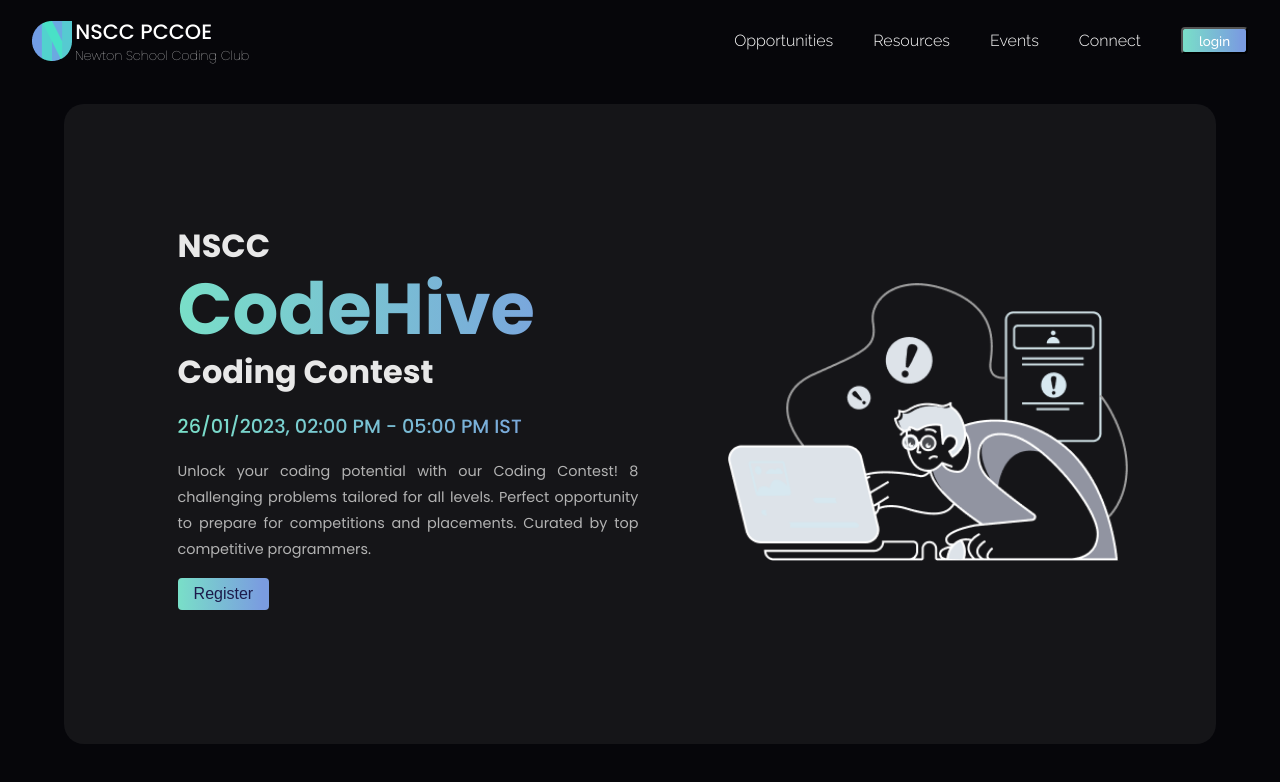
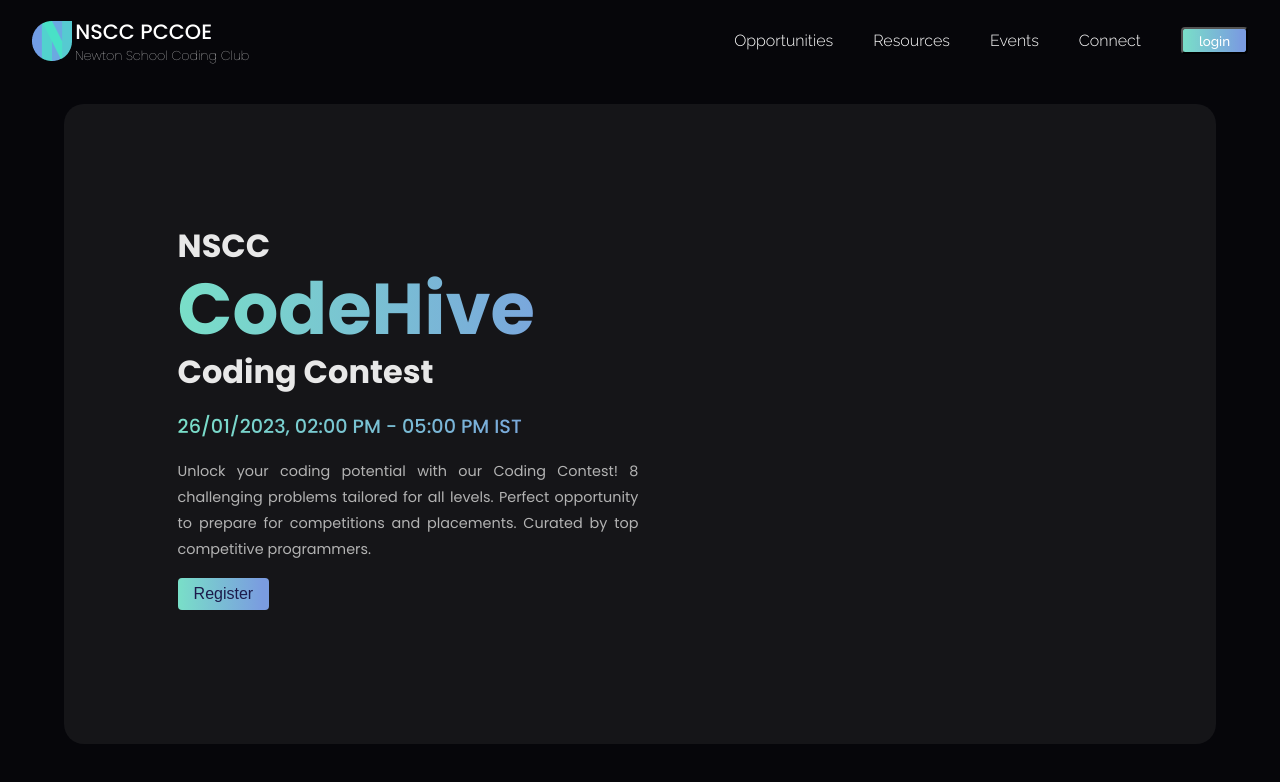
Before and after one commit to nsccpccoe/nscc-frontend, a Next.js app: page /event in a window 1280 px wide. Shown: the top 782 px of the page. Built offline with nearby package versions, Linux system fonts and the light colour scheme.

Commit message:
final changes

```diff
--- a/Components/EventPage/EventBox.tsx
+++ b/Components/EventPage/EventBox.tsx
@@ -1,6 +1,6 @@
 import classes from "./EventBox.module.css";
 import eventImage from "../../public/event.png";
-import Image from "next/image";
+// import Image from "next/image";
 import LandingContent from "./LandingContent";
 
 function EventBox() {
@@ -11,7 +11,7 @@ function EventBox() {
       </div>
       <div className={classes.content}>
         <div className={classes.img}>
-          <Image src={eventImage} alt="Event image" />
+          {/* < src={eventImage} alt="Event image" /> */}
         </div>
       </div>
     </div>
```
